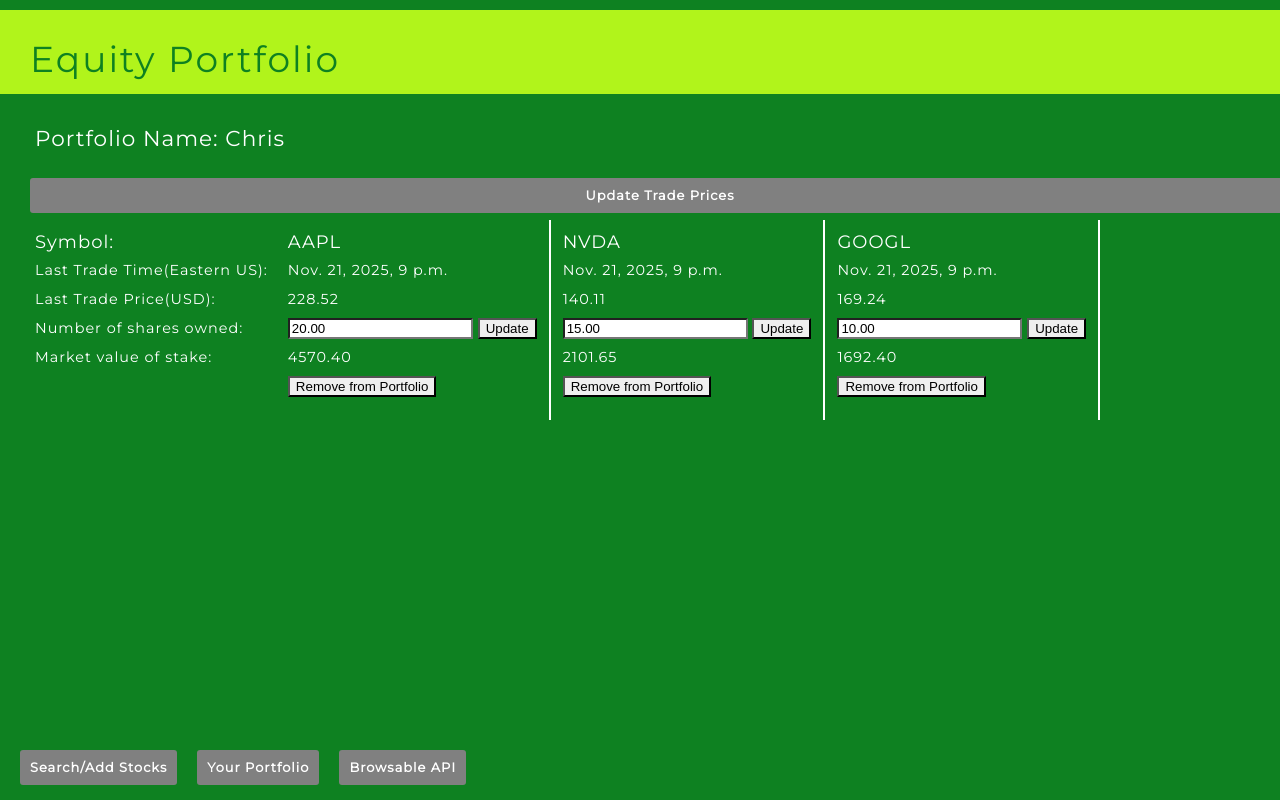
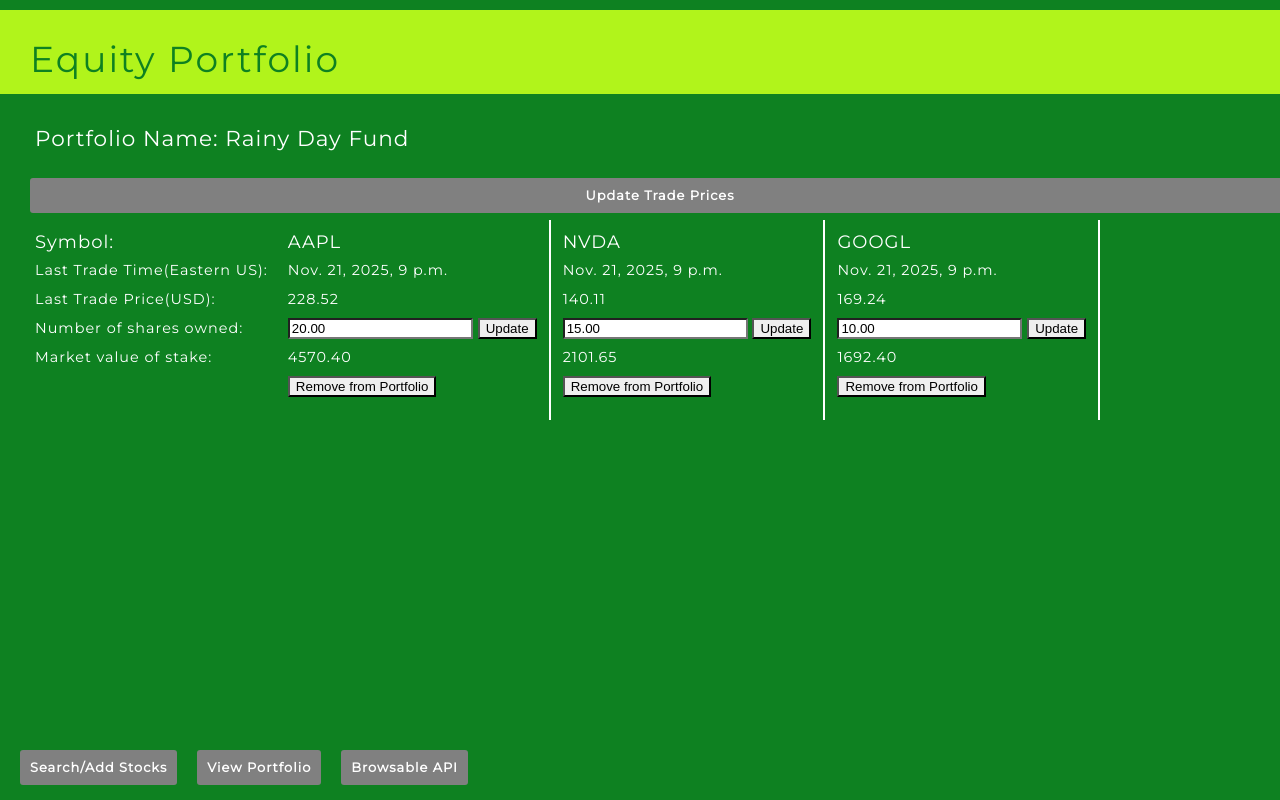
Before and after one commit to chrisbrickey/equity-portfolio, a Django app: page / in a window 1280 px wide. Run offline with Django 3.2, Linux system fonts and the light colour scheme; data comes from the database, SQL or seed files in the repository.

Commit message:
Anonymize the portfolio displayed on the landing page
Related changes:
- Update method and route names (and test setups) to show explicit reliance on seeded data
- Make consistent between backend and frontend the command to display portfolio details
- Change filenames to reflect conventions

```diff
--- a/stocktracker/urls.py
+++ b/stocktracker/urls.py
@@ -25,18 +25,19 @@ urlpatterns = [
 
     re_path(r'^search/$', views.render_search_form, name='search-form'),
     re_path(r'^stocks/$', views.stock_index, name='stock-index'),
-    re_path(r'^stocks/(?P<symbol>.+)/$', views.stock_detail, name='stock-detail'),
+    re_path(r'^stocks/(?P<symbol>.+)/$', views.stock_detail_for_seeded_portfolio, name='stock-detail-for-seeded-portfolio'),
     re_path(r'^stockDELETE/(?P<pk>[0-9]+)/$', views.delete_stock, name='delete-stock'),
 
     re_path(r'^stocksOLD/$', views.stockOLD_index, name='stockOLD-index'),
     re_path(r'^stocksOLD/(?P<pk>[0-9]+)/$', views.stockOLD_detail, name='stockOLD-detail'),
 
-    re_path(r'^portfolioUPDATE/$', views.update_portfolio_chris, name='update-portfolio-chris'),
+    re_path(r'^portfolioUPDATE/$', views.update_seeded_portfolio, name='update-seeded-portfolio'),
 
     # implement below for system with multiple portfolios
     # re_path(r'^portfolios/$', views.portfolio_index, name='index'),
     # re_path(r'^portfolios/(?P<pk>[0-9]+)/$', views.portfolio_detail, name='detail'),
 
-    re_path(r'^$', views.load_portfolio_chris, name='load-portfolio-chris'),  #the top level shows Chris' portfolio detail
+    # The root path displays the seeded portfolio detail
+    re_path(r'^$', views.view_seeded_portfolio, name='view-seeded-portfolio'),
 
 ]
--- a/tracker_app/fixtures/initdata.json
+++ b/tracker_app/fixtures/initdata.json
@@ -3,7 +3,7 @@
     "model": "tracker_app.portfolio",
     "pk": 1,
     "fields": {
-      "name": "Chris",
+      "name": "Rainy Day Fund",
       "timestamp_created": "2017-12-28T18:24:53.762Z"
     }
   },
--- a/tracker_app/templates/base.html
+++ b/tracker_app/templates/base.html
@@ -50,7 +50,7 @@
               </div>
 
               <div class="footline">
-                  <h6><a href="/">Your Portfolio</a></h6>
+                  <h6><a href="/">View Portfolio</a></h6>
               </div>
 
               <div class="footline">
--- a/tracker_app/views.py
+++ b/tracker_app/views.py
@@ -45,22 +45,22 @@ def api_root(request, format=None):
 
 
 # FRONTEND
-def load_portfolio_chris(request):
-    chris_portfolio_set = Portfolio.objects.filter(name="Chris")
-    chris_stock_queryset = chris_portfolio_set[0].stock_set.all()
+def view_seeded_portfolio(request):
+    portfolio_set = Portfolio.objects.filter(name="Rainy Day Fund")
+    stock_queryset = portfolio_set[0].stock_set.all()
 
-    if chris_portfolio_set.exists():
-        context = {'portfolio': chris_portfolio_set[0], 'stock_set': chris_stock_queryset}
-        return render(request, 'portfolios/chris.html', context)
+    if portfolio_set.exists():
+        context = {'portfolio': portfolio_set[0], 'stock_set': stock_queryset}
+        return render(request, 'portfolios/detail.html', context)
     else:
-        raise Http404("We can't find Chris' portfolio in our database.")
+        raise Http404("Seeded portfolio was not found in the database.")
 
 
-def update_portfolio_chris(request):
-    chris_portfolio_set = Portfolio.objects.filter(name="Chris")
-    chris_stock_queryset = chris_portfolio_set[0].stock_set.all()
+def update_seeded_portfolio(request):
+    portfolio_set = Portfolio.objects.filter(name="Rainy Day Fund")
+    stock_queryset = portfolio_set[0].stock_set.all()
 
-    for stock in chris_stock_queryset:
+    for stock in stock_queryset:
         api_call = "https://www.alphavantage.co/query?function=TIME_SERIES_INTRADAY&symbol={0}&interval=1min&apikey={1}".format(stock.symbol, settings.ALPHA_KEY)
         response = requests.get(api_call)
         stock_text = response.text
@@ -78,12 +78,12 @@ def update_portfolio_chris(request):
 
         stock.save()
 
-    if chris_portfolio_set.exists():
-        context = {'portfolio': chris_portfolio_set[0], 'stock_set': chris_stock_queryset}
-        # return render(request, 'portfolios/chris.html', context)
+    if portfolio_set.exists():
+        context = {'portfolio': portfolio_set[0], 'stock_set': stock_queryset}
+        # return render(request, 'portfolios/detail.html', context)
         return redirect('/')
     else:
-        raise Http404("We can't find Chris' portfolio in our database.")
+        raise Http404("Seeded portfolio was not found in the database.")
 
 def render_search_form(request):
     return render(request, 'stocks/search_form.html')
@@ -117,8 +117,8 @@ def stock_index(request):
 
 
 @csrf_exempt
-def stock_detail(request, symbol):
-    chris_portfolio = Portfolio.objects.get(name="Chris")
+def stock_detail_for_seeded_portfolio(request, symbol):
+    portfolio = Portfolio.objects.get(name="Rainy Day Fund")
 
     if request.method == 'POST':
         last_trade_price = request.POST.get('last_trade_price', None)
@@ -134,7 +134,7 @@ def stock_detail(request, symbol):
             return render(request, 'stocks/search_form.html', { 'error_message' : "This stock is already in the portfolio. Please choose another."})
 
         try:
-            chris_portfolio.add_stock(new_stock)
+            portfolio.add_stock(new_stock)
         except Exception:
             return render(request, 'stocks/search_form.html', { 'error_message' : "This stock is already in the portfolio or the portfolio is full."})
 
@@ -150,8 +150,8 @@ def stock_detail(request, symbol):
     #     stock_to_delete.remove_from_portfolio()
     #     stock_to_delete.delete()
 
-    chris_stock_queryset = chris_portfolio.stock_set.all()
-    context = {'portfolio': chris_portfolio, 'stock_set': chris_stock_queryset}
+    stock_queryset = portfolio.stock_set.all()
+    context = {'portfolio': portfolio, 'stock_set': stock_queryset}
     return redirect('/')
 
 @csrf_exempt
```
Also changed, not shown: tracker_app/tests/test_alphavantage_integration.py (+6 -12 lines), tracker_app/tests/test_templates.py (+1 -1 lines), README.md, tracker_app/templates/portfolios/detail.html (renamed from tracker_app/templates/portfolios/chris.html).
